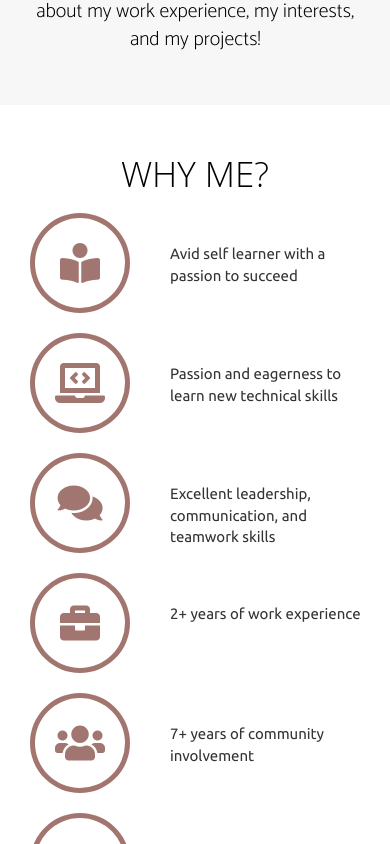
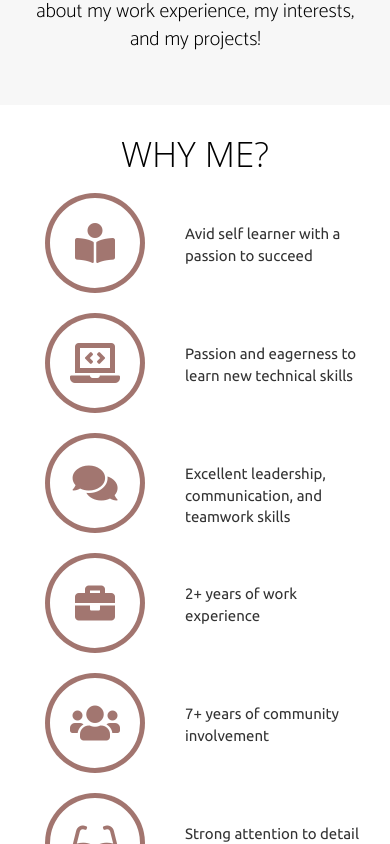
Before and after one commit to vicctorialo/personal-website, a React (Create React App) app: page / in a window 390 px wide. Shown: the part 1200-2044 px from the top of the page. Built offline with nearby package versions, Linux system fonts and the light colour scheme; a web font is replaced by a local one.

Commit message:
make responsive

```diff
--- a/src/Components/Summary.css
+++ b/src/Components/Summary.css
@@ -72,6 +72,7 @@
 @media screen and (min-width: 375px) and (max-width: 412px) {
   #why-me {
     font-size: 35px;
+    padding-top: 0;
   }
 
   .flex-container-summ {
@@ -86,7 +87,7 @@
   .summary-point .summary-icon {
     width: 100px;
     height: 100px;
-    margin: 10px 0 10px 30px;
+    margin: 10px 0 10px 45px;
   }
 
   .fa-book-reader:before,
@@ -108,7 +109,7 @@
   }
 
   .summary-point p {
-    padding-left: 0;
+    padding-left: 15px;
     width: 220px;
     padding-right: 20px;
   }
```
